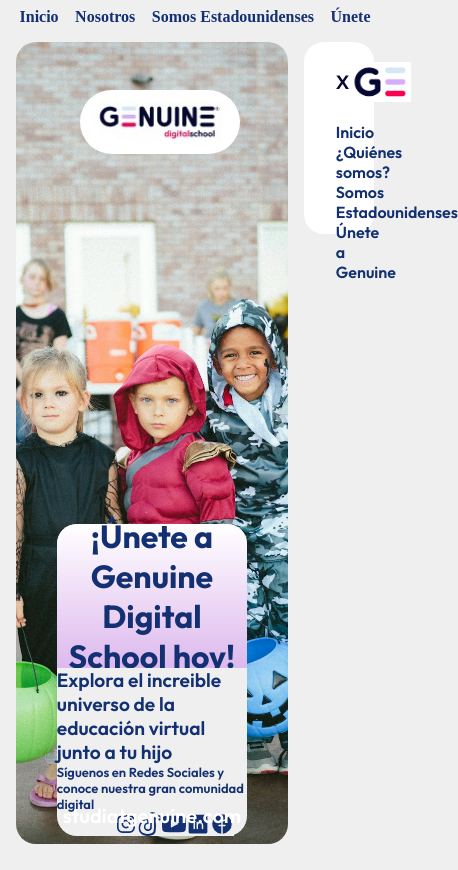
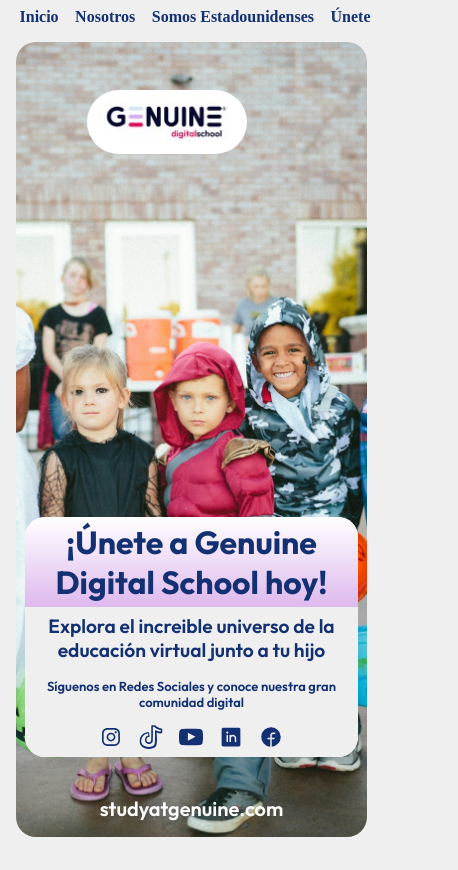
Before and after one commit to juampi85/genuine-lab-prueba-tecnica, a plain HTML site: page unete.html in a window 390 px wide. Shown: the whole page, 458 px wide, since content can reach past the window. After the commit the page ends 845 px from the top, so only its background shows below. Drawn offline with Linux system fonts and the light colour scheme.

Commit message:
Finaliza prueba técnica con 4 secciones desktop y sus respectivas secciones en vista mobile

```diff
--- a/style.css
+++ /dev/null
@@ -1,224 +0,0 @@
-* {
-  margin: 0;
-  padding: 0;
-  box-sizing: border-box;
-  background-color: #efefef;
-}
-
-.container {
-  height: 100vh;
-  display: grid;
-  grid-template-areas:
-    'main main main main sidebar'
-    'main main main main sidebar'
-    'main main main main sidebar'
-    'main main main main .'
-    'main main main main .';
-  justify-items: stretch;
-  align-items: stretch;
-}
-
-main {
-  margin: 1rem;
-  border-radius: 20px;
-  grid-area: main;
-  background-image: url('./images/happy-family.jpg');
-  background-size: cover;
-  background-position: bottom;
-  align-items: center;
-  display: flex;
-}
-
-section {
-  grid-area: sidebar;
-  border-radius: 20px;
-  height: 15rem;
-}
-
-.propa {
-  background-color: #fff;
-  margin-left: 1rem;
-  height: 20rem;
-  width: 25rem;
-  border-radius: 20px;
-}
-
-.bicolor {
-  height: 60%;
-  padding: 2.7rem 2.1rem;
-  border-radius: 20px 20px 0px 0px;
-  background: linear-gradient(180deg, #d5e6f7 0%, #d5adfb 100%);
-  font-family: 'Outfit', sans-serif;
-  font-optical-sizing: auto;
-  font-weight: 600;
-  font-style: normal;
-  font-size: 1.8rem;
-  line-height: 2.5rem;
-  color: #133072;
-  text-align: justify;
-}
-
-.bicolor span {
-  background-color: #133072;
-  color: white;
-}
-
-.img-container {
-  display: flex;
-  align-items: center;
-  justify-content: center;
-  background-color: transparent;
-  height: 40%;
-}
-
-.GE-logo {
-  width: 60%;
-}
-
-.content {
-  display: flex;
-  align-items: end;
-}
-
-.study {
-  font-family: 'Outfit', sans-serif;
-  font-optical-sizing: auto;
-  font-weight: 600;
-  font-style: normal;
-  color: white;
-  background-color: transparent;
-  position: relative;
-  bottom: -15.5rem;
-  left: -6rem;
-  font-size: 2.5rem;
-}
-
-.menu {
-  background-color: #fff;
-  margin: 1rem 1rem 0 0;
-}
-
-.menu-logo {
-  height: 25%;
-  display: flex;
-  justify-content: space-between;
-  background-color: white;
-  align-items: center;
-  margin-top: 1rem;
-  padding: 0 2rem;
-  border-radius: 20px;
-
-  & p {
-    background-color: white;
-    font-size: 1.2rem;
-    font-family: 'Outfit', sans-serif;
-    font-optical-sizing: auto;
-    font-weight: 600;
-    font-style: normal;
-    color: #050831;
-  }
-
-  & img {
-    height: 2.5rem;
-  }
-}
-
-.menu-navbar {
-  height: 8rem;
-  display: flex;
-  flex-direction: column;
-  justify-content: space-around;
-  background-color: #fff;
-  border-radius: 0 20px 20px 0;
-  margin-top: 1rem;
-  margin-left: 2rem;
-  padding-bottom: 0.5rem;
-
-  & a {
-    background-color: transparent;
-    text-decoration: none;
-    color: #133072;
-    font-family: 'Outfit', sans-serif;
-    font-optical-sizing: auto;
-    font-weight: 600;
-    font-style: normal;
-  }
-}
-
-.youtube-video {
-  display: none;
-}
-
-/* RESPONSIVE */
-
-@media screen and (max-width: 430px) {
-  section {
-    display: none;
-  }
-
-  .container {
-    height: 55rem;
-    width: 100vw;
-    display: flex;
-    flex-direction: column;
-    justify-content: space-between;
-    align-items: center;
-  }
-
-  main {
-    flex-direction: column;
-    height: 35rem;
-    width: 95vw;
-    background-image: url('./images/happy-family.jpg');
-    background-size: 30rem 21.5rem;
-    background-position: bottom right;
-    align-items: center;
-    justify-content: space-between;
-    margin-right: 1rem;
-  }
-
-  .propa {
-    margin: 0;
-    height: 45%;
-    width: 100%;
-  }
-
-  .bicolor {
-    height: 60%;
-    font-size: 1.6rem;
-    line-height: 1.8rem;
-    padding: 1.5rem 3.3rem;
-    text-justify: inter-word;
-  }
-
-  .study {
-    position: static;
-    font-size: 1rem;
-    color: white;
-    margin-bottom: 1rem;
-  }
-
-  .youtube-video {
-    display: inline-block;
-    background: linear-gradient(180deg, #d5e6f7 0%, #ffffff 37.5%);
-    border-radius: 20px;
-    margin-left: 1rem;
-    margin-right: 1rem;
-    width: 95vw;
-
-    & p {
-      font-family: 'Outfit', sans-serif;
-      font-optical-sizing: auto;
-      font-weight: 600;
-      font-style: normal;
-      color: #133072;
-      font-size: 1.6rem;
-      margin: 2rem 2rem 1.5rem 2rem;
-      background-color: transparent;
-    }
-
-    & img {
-      width: 100%;
-    }
-  }
-}
--- a/styles/estadounidenses.css
+++ b/styles/estadounidenses.css
@@ -304,7 +304,6 @@ main {
     margin-top: 1rem;
     margin-bottom: 1rem;
     flex-direction: column;
-    /* align-items: center; */
     width: 90vw;
     height: auto;
     background-color: white;
--- a/styles/index.css
+++ b/styles/index.css
@@ -87,6 +87,12 @@ section {
   bottom: -15.5rem;
   left: -6rem;
   font-size: 2.5rem;
+
+  & a {
+    text-decoration: none;
+    color: white;
+    background-color: transparent;
+  }
 }
 
 .menu {
--- a/styles/unete.css
+++ b/styles/unete.css
@@ -129,9 +129,14 @@ main {
   font-optical-sizing: auto;
   font-weight: 600;
   font-style: normal;
-  color: white;
   background-color: transparent;
   font-size: 1.25rem;
+
+  & a {
+    text-decoration: none;
+    background-color: transparent;
+    color: white;
+  }
 }
 
 .menu {
@@ -202,4 +207,45 @@ main {
       font-weight: bolder;
     }
   }
+
+  .container {
+    width: 100vw;
+    height: 97vh;
+  }
+
+  section {
+    display: none;
+  }
+
+  main {
+    width: 90vw;
+    height: auto;
+    background-position: top;
+  }
+
+  .genuine-logo {
+    right: 7.5rem;
+  }
+
+  .cartel-unete {
+    width: 95%;
+  }
+
+  .bicolor h1 {
+    padding: 0 0.5rem;
+  }
+
+  .explora {
+    padding: 0 0.5rem;
+    text-align: center;
+  }
+
+  .siguenos {
+    padding: 0 0.5rem;
+    text-align: center;
+  }
+
+  .icons {
+    width: 60%;
+  }
 }
--- a/unete.html
+++ b/unete.html
@@ -15,6 +15,7 @@
     <title>Únete a Genuine</title>
   </head>
   <body>
+    <!-- RESPONSIVE -->
     <nav class="navbar">
       <a href="./index.html">Inicio</a>
       <a href="./nosotros.html">Nosotros</a>
@@ -23,7 +24,13 @@
     </nav>
     <div class="container">
       <main>
-        <img class="genuine-logo" src="./images/logo-unete.jpg" alt="logo de Genuine" />
+        <a href="./index.html"
+          ><img
+            class="genuine-logo"
+            src="./images/logo-unete.jpg"
+            alt="logo de Genuine"
+          />
+        </a>
         <div class="cartel-unete">
           <div class="bicolor">
             <h1>¡Únete a Genuine Digital School hoy!</h1>
@@ -45,7 +52,9 @@
             </div>
           </div>
         </div>
-        <p class="study">studiatgenuine.com</p>
+        <p class="study">
+          <a href="https://studyatgenuine.com/">studyatgenuine.com</a>
+        </p>
       </main>
       <section class="menu">
         <div class="menu-logo">
```
Also changed, not shown: estadounidenses.html (+1 -0 lines), index.html (+2 -6 lines).
